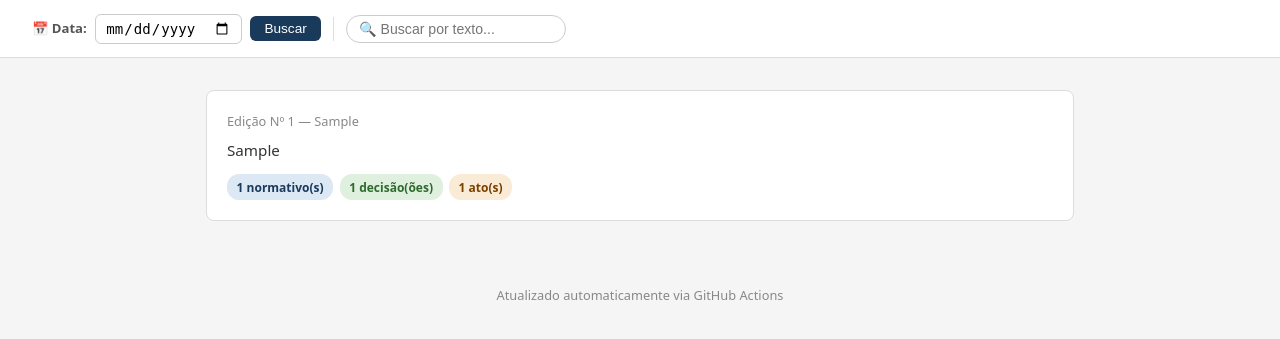
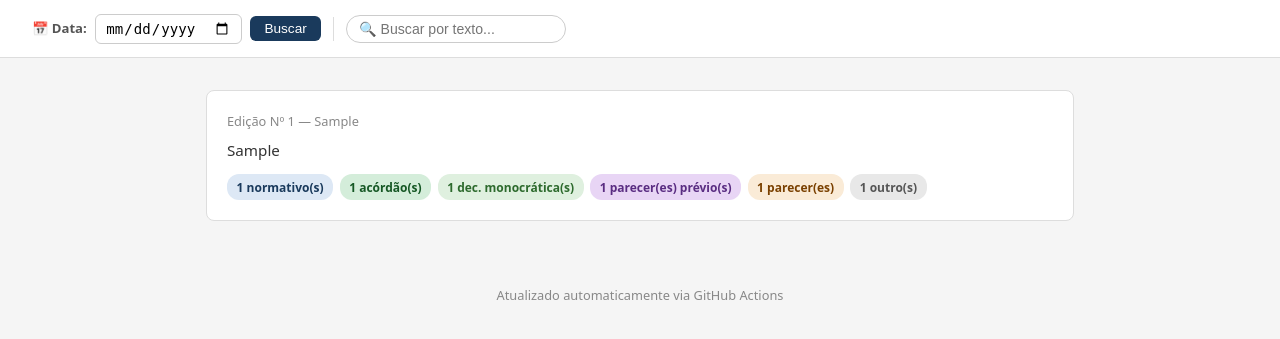
Before and after one commit to alisson16m/doe-tceal, a Python web app: template templates/index.html in a window 1280 px wide. Shown: the part 108-447 px from the top of the page. Run offline with Jinja, Linux system fonts and the light colour scheme; the template is opened without the code that fills it: most values are stand-ins (such as "Sample title", 1, 10 or a date in 2020).

Commit message:
feat: substitui badges genéricos por KPIs por tipo de documento no índice
Co-Authored-By: Claude Sonnet 4.6 <noreply@anthropic.com>

```diff
--- a/templates/index.html
+++ b/templates/index.html
@@ -36,8 +36,11 @@
     .badges { display: flex; flex-wrap: wrap; gap: 0.4rem; }
     .badge { font-size: 0.75rem; padding: 0.2rem 0.6rem; border-radius: 12px; font-weight: 600; }
     .badge-normativos { background: #dde8f5; color: #1a3a5c; }
-    .badge-decisoes { background: #dff0df; color: #2d6a2d; }
-    .badge-atos { background: #faebd7; color: #7a4000; }
+    .badge-acordaos { background: #d4edda; color: #155724; }
+    .badge-monocraticas { background: #dff0df; color: #2d6a2d; }
+    .badge-previos { background: #e8d5f5; color: #5a2d82; }
+    .badge-pareceres { background: #faebd7; color: #7a4000; }
+    .badge-outros { background: #e8e8e8; color: #555; }
     .sem-resultados-busca { text-align: center; padding: 2rem; color: #999; font-style: italic; display: none; }
     footer { text-align: center; padding: 2rem; font-size: 0.8rem; color: #888; }
     @media (max-width: 600px) {
@@ -76,8 +79,11 @@
         <div class="card-resumo">{{ ed.resumo_geral }}</div>
         <div class="badges">
           {% if ed.normativos_count %}<span class="badge badge-normativos">{{ ed.normativos_count }} normativo(s)</span>{% endif %}
-          {% if ed.decisoes_count %}<span class="badge badge-decisoes">{{ ed.decisoes_count }} decisão(ões)</span>{% endif %}
-          {% if ed.atos_count %}<span class="badge badge-atos">{{ ed.atos_count }} ato(s)</span>{% endif %}
+          {% if ed.acordaos_count %}<span class="badge badge-acordaos">{{ ed.acordaos_count }} acórdão(s)</span>{% endif %}
+          {% if ed.decisoes_monocraticas_count %}<span class="badge badge-monocraticas">{{ ed.decisoes_monocraticas_count }} dec. monocrática(s)</span>{% endif %}
+          {% if ed.pareceres_previos_count %}<span class="badge badge-previos">{{ ed.pareceres_previos_count }} parecer(es) prévio(s)</span>{% endif %}
+          {% if ed.pareceres_count %}<span class="badge badge-pareceres">{{ ed.pareceres_count }} parecer(es)</span>{% endif %}
+          {% if ed.outros_count %}<span class="badge badge-outros">{{ ed.outros_count }} outro(s)</span>{% endif %}
         </div>
       </a>
       {% endfor %}
```
Also changed, not shown: index.html (+15 -6 lines).
